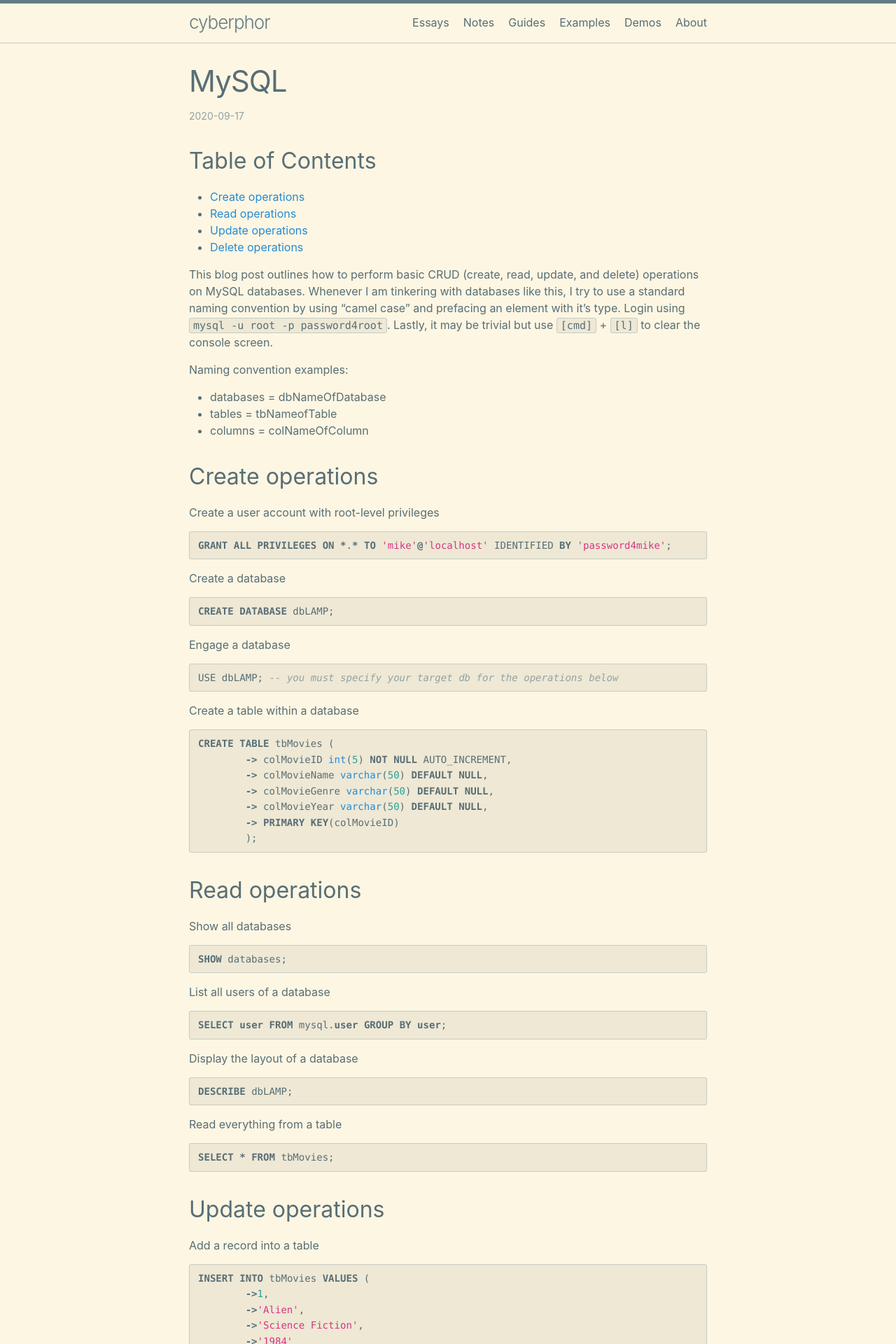
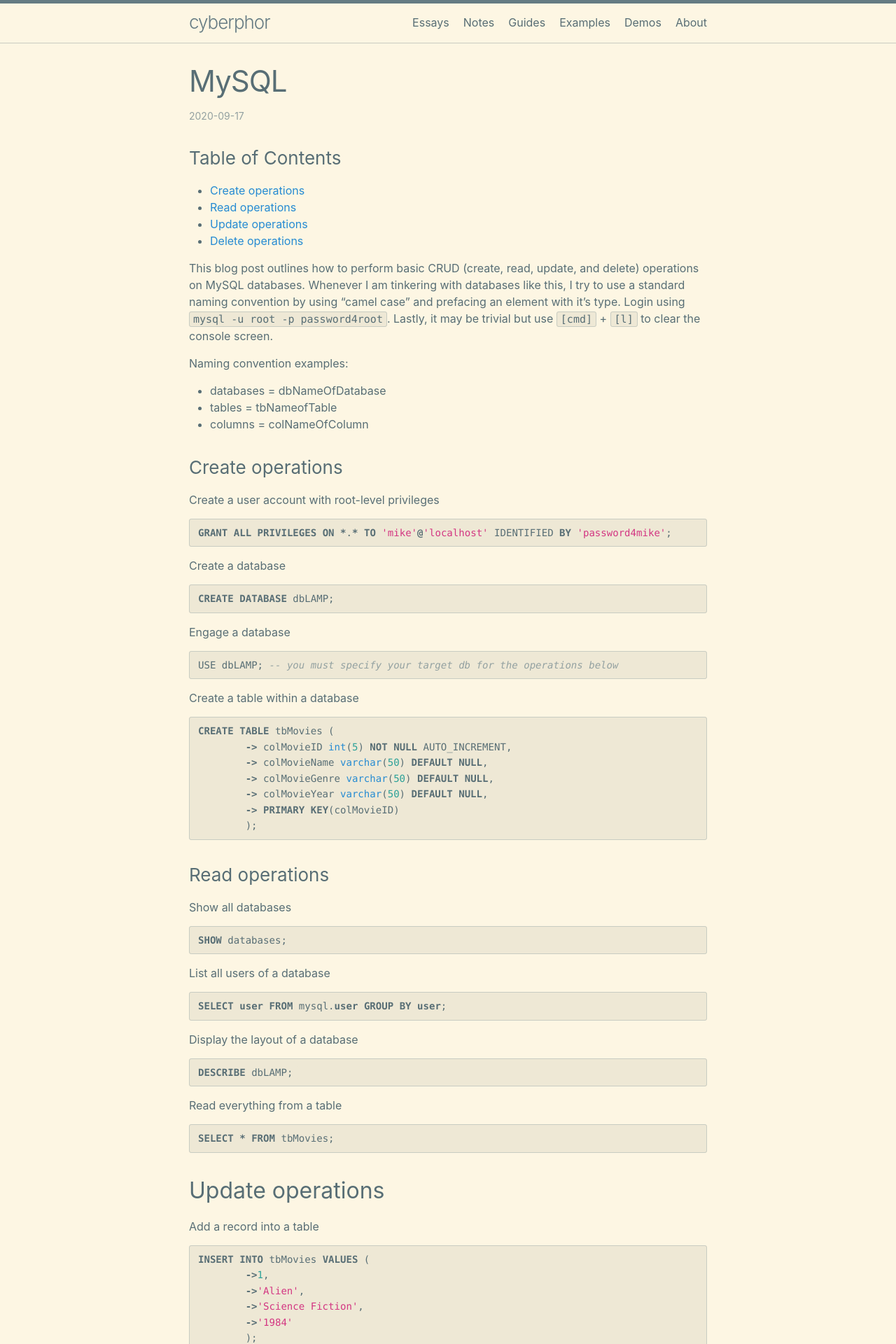
Before and after one commit to cyberphor/blog, a Jekyll site: the page built from _posts/notes/2020-09-17-mysql.md, in a window 1280 px wide. Shown: the top 1920 px of the page at 70% size. Built offline with Jekyll 4.4.1, drawn with Linux system fonts in a browser that asks for light colours.

````diff
--- a/_posts/cheat-sheets/2020-09-17-mysql.md
+++ b/_posts/notes/2020-09-17-mysql.md
@@ -19,7 +18,7 @@ Naming convention examples:
 * tables = tbNameofTable
 * columns = colNameOfColumn
 
-## Create operations
+### Create operations
 Create a user account with root-level privileges
 ```sql
 GRANT ALL PRIVILEGES ON *.* TO 'mike'@'localhost' IDENTIFIED BY 'password4mike';
@@ -43,7 +42,7 @@ CREATE TABLE tbMovies (
 	);
 ```
 
-## Read operations
+### Read operations
 Show all databases
 ```sql
 SHOW databases;
@@ -87,7 +86,7 @@ UPDATE tbUsers SET colPassword = 'password' WHERE colUserID=1;
 ```
 This command sentence changed the password of an account with the UserID of 1.
 
-## Delete operations
+### Delete operations
 
 Delete a database
 ```sql
````
Also changed, not shown: other parts of _posts/notes/2020-09-17-mysql.md (+2 -3 lines).
